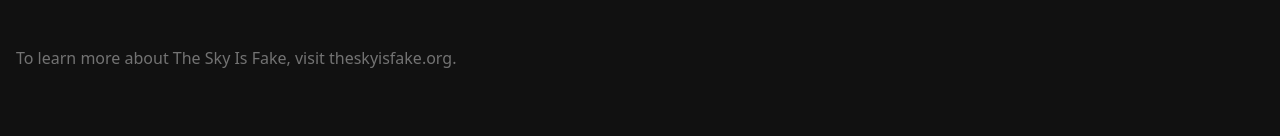
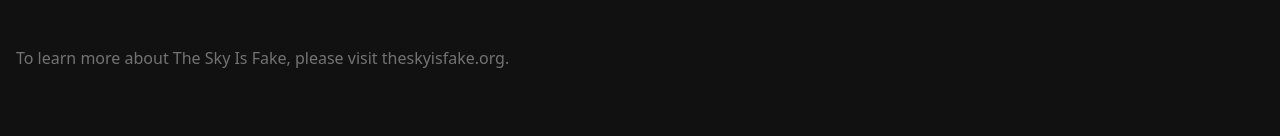
Before and after one commit to knlrvr/kanelariviere-new, a Next.js app: page /tsif in a window 1280 px wide. Shown: the part 1330-1466 px from the top of the page. Built offline with nearby package versions, Linux system fonts and the light colour scheme; no server answers.

Commit message:
style: reword

```diff
--- a/src/app/tsif/page.tsx
+++ b/src/app/tsif/page.tsx
@@ -23,7 +23,7 @@ const TSIF = () => {
 
         <div className="mt-12">
           <p className="text-neutral-500 intro-about">
-            To learn more about The Sky Is Fake, visit
+            To learn more about The Sky Is Fake, please visit
             <Link href="https://www.theskyisfake.org" target="_blank"
               className=""> theskyisfake.org</Link>.
           </p>
```
